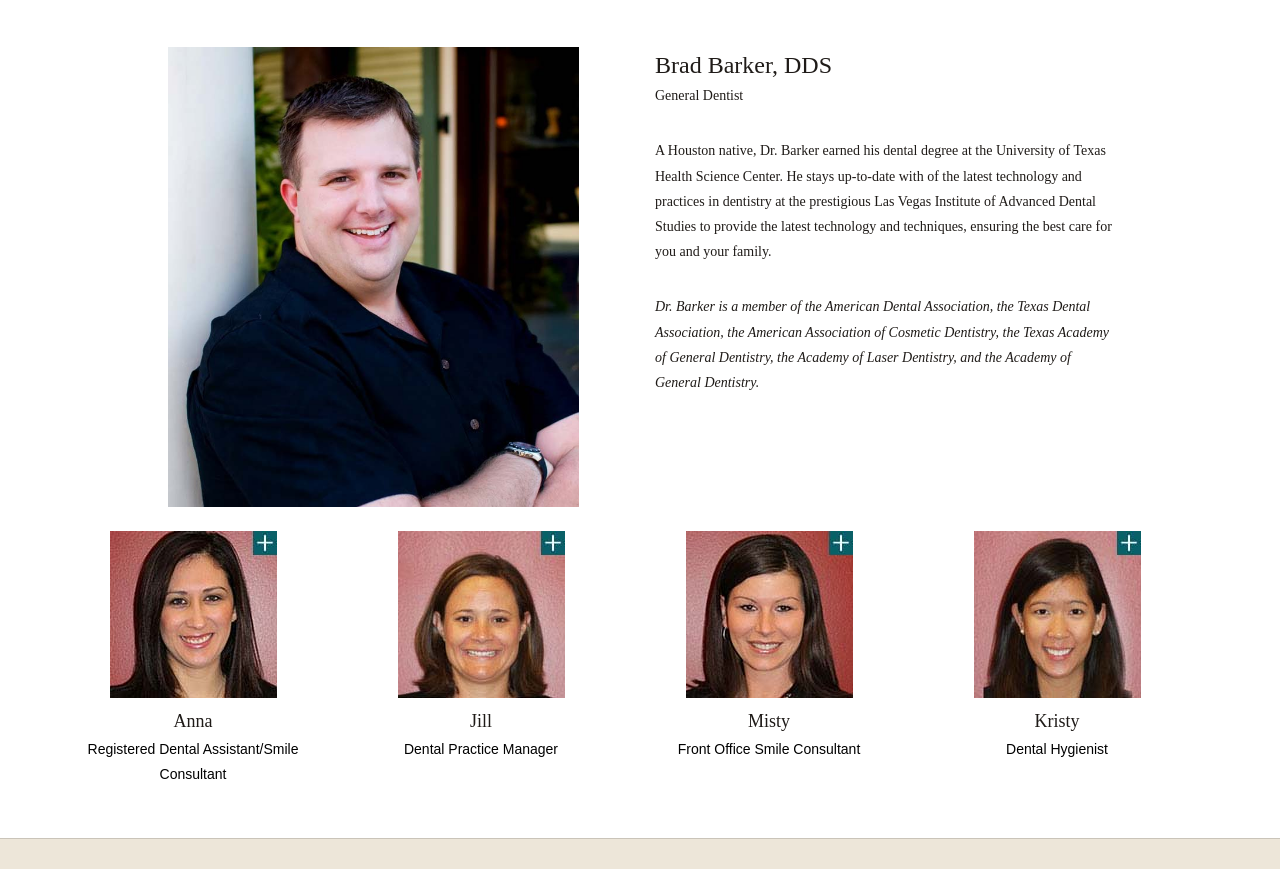
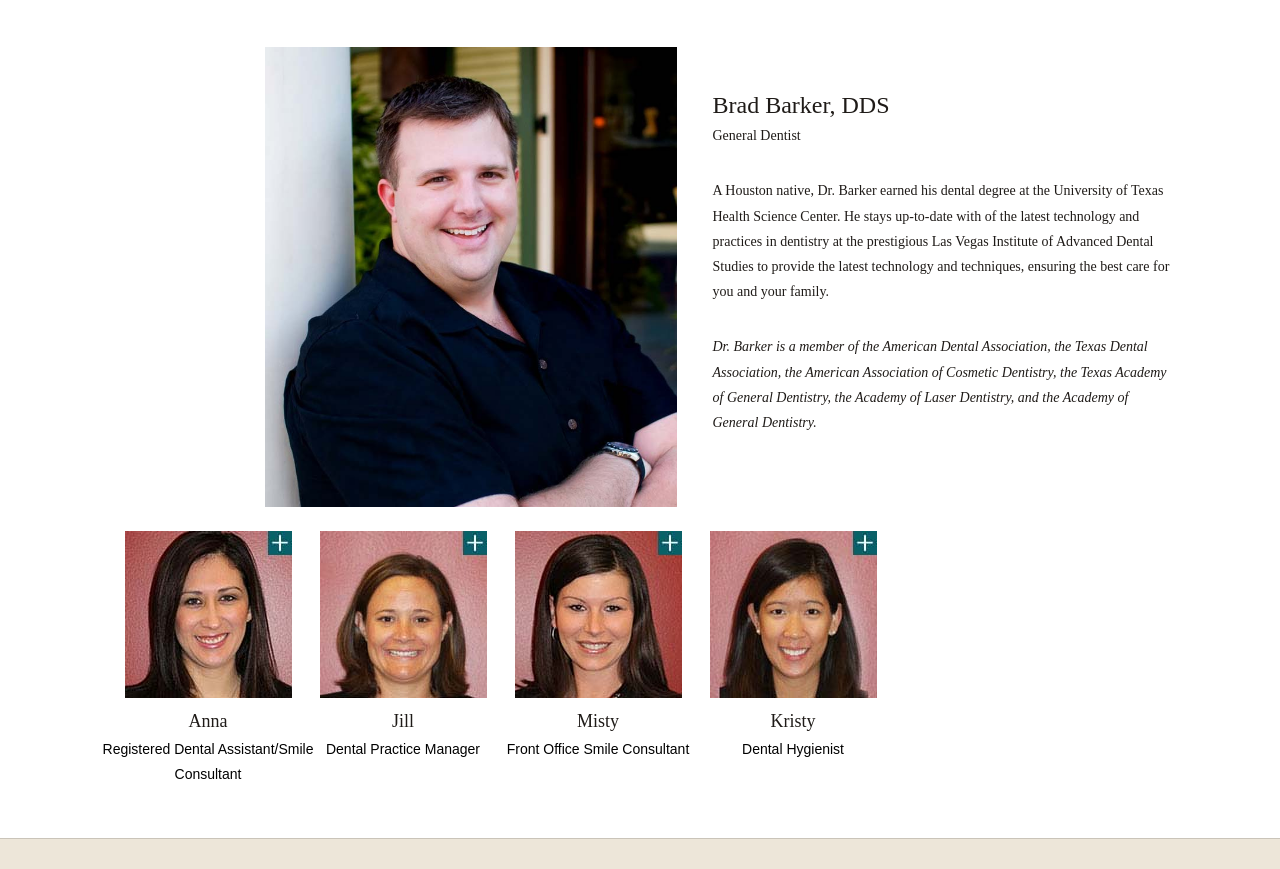
Before and after one commit to StephenJayYoung/DentalSite12, a plain HTML site: page public/index.html in a window 1280 px wide. Shown: the part 723-1592 px from the top of the page. Drawn offline with nearby package versions, Linux system fonts and the light colour scheme; some packages are replaced by stand-ins of ours; animation ran at ten frames a second; a web font is replaced by a local one.

Commit message:
working on team section

```diff
--- a/public/index.html
+++ b/public/index.html
@@ -239,10 +239,10 @@
                     <article id="brad-barker">
                         <div class="container">
                             <div class="row">
-                                <div class="col-lg-5 col-lg-offset-1">
+                                <div class="col-lg-5 col-lg-offset-2">
                                     <img src="assets/images/team/brad-barker-bio.jpg" alt="Dr. Brad Barker" class="img-responsive img-full-width bio-image" />
                                 </div>
-                                <div class="col-lg-5">
+                                <div class="col-lg-5" style="margin-left: -40px !important; margin-top: 40px">
                                     <h3 class="nobottommargin">Brad Barker, DDS</h3>
                                     <p>General Dentist</p>
                                     <p class="team-text">A Houston native, Dr. Barker earned his dental degree at the University of Texas Health Science Center. He stays up-to-date with of the latest technology and practices in dentistry at the prestigious Las Vegas Institute of Advanced Dental Studies to provide the latest technology and techniques, ensuring the best care for you and your family.
@@ -257,9 +257,10 @@
                     <!-- Team members -->
                     <div class="container">
                     <div class="row text-center">
-                       <div id="portfolio" class="portfolio-4 clearfix">
-
+<!--                        <div id="portfolio" class="portfolio-4 clearfix">
+ -->
                             <!-- Team Member #1 -->
+                            <div class="col-lg-2">
                             <article class="portfolio-item-team">
                                 <div class="portfolio-image">
                                     <a data-toggle="modal" data-target="#anna" href="#">
@@ -294,8 +295,10 @@
                                 </div>
 
                             </article>
+                            </div>
 
                             <!-- Team Member #2 -->
+                            <div class="col-lg-2">
                             <article class="portfolio-item-team">
                                 <div class="portfolio-image">
                                     <a data-toggle="modal" data-target="#jill" href="#">
@@ -328,10 +331,11 @@
                                         </div>
                                     </div>
                                 </div>
-
                             </article>
+                            </div>
 
                            <!-- Team Member #3 -->
+                           <div class="col-lg-2">
                             <article class="portfolio-item-team">
                                 <div class="portfolio-image">
                                     <a data-toggle="modal" data-target="#misty" href="#">
@@ -366,8 +370,10 @@
                                 </div>
 
                             </article>
+                            </div>
 
                           <!-- Team Member #4 -->
+                          <div class="col-lg-2">
                             <article class="portfolio-item-team">
                                 <div class="portfolio-image">
                                     <a data-toggle="modal" data-target="#kristy" href="#">
@@ -400,9 +406,10 @@
                                         </div>
                                     </div>
                                 </div>
-
-                        </div>
-                        </div>
+                                </article>
+                                </div>
+<!--                         </div>
+ -->                        </div>
                         </div>
 
 
```
